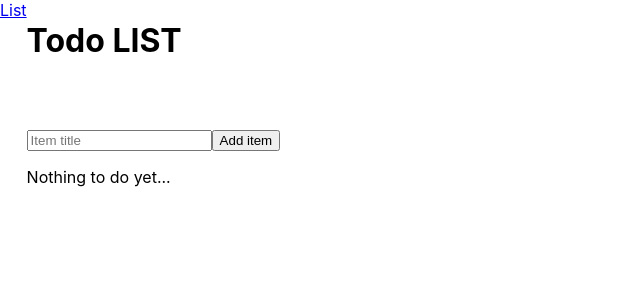
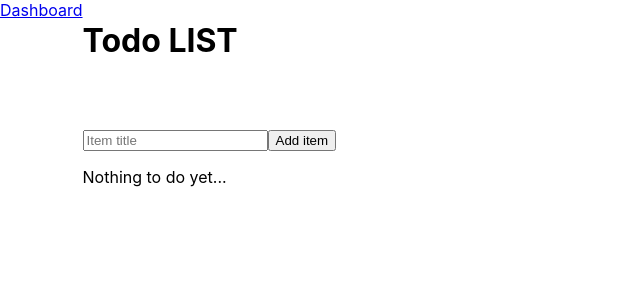
Before and after one commit to An1mus/merntodo, a React (Create React App) app: page / in a window 1280 px wide. Shown: the top 300 px of the page, without its empty margins (0-640 px from the left). Built offline with nearby package versions, Linux system fonts and the light colour scheme.

Commit message:
Navigation links

```diff
--- a/src/components/common/Nav/index.tsx
+++ b/src/components/common/Nav/index.tsx
@@ -1,10 +1,13 @@
 import React from 'react';
 import {NavLink} from 'react-router-dom';
+import NAV_LINKS from './nav.config';
 
-const Nav = () => {
+const Nav: React.FC = () => {
     return (
         <>
-            <NavLink to={'/'}>List</NavLink>
+            {NAV_LINKS.map(
+                (link) => (<NavLink key={link.id} to={link.to}>{link.title}</NavLink>)
+            )}
         </>
     );
 };
--- /dev/null
+++ b/src/components/common/Nav/nav.config.tsx
@@ -0,0 +1,7 @@
+const NAV_LINKS = [{
+    id: 0,
+    title: 'Dashboard',
+    to: '/'
+}];
+
+export default NAV_LINKS;
```
